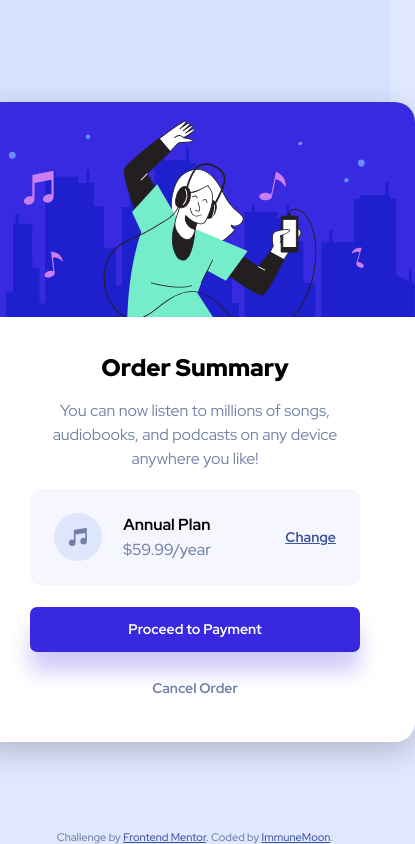
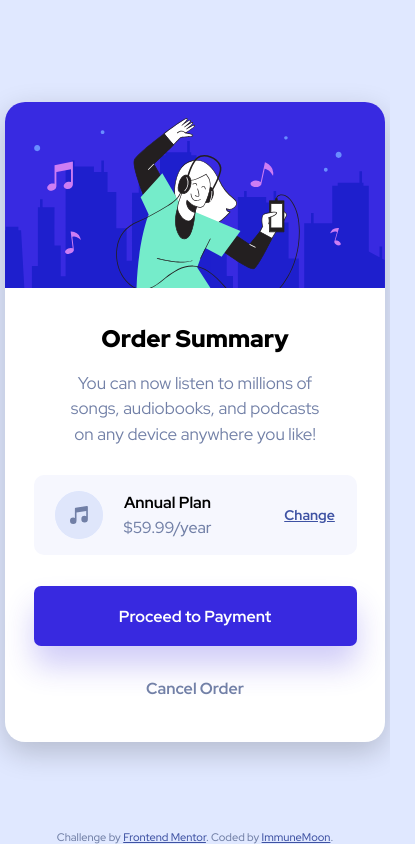
Before and after one commit to ImmuneMoon/Order-summary-card, a plain HTML site: page index.html in a window 390 px wide. Shown: the whole page, 415 px wide, since content can reach past the window. Drawn offline with Linux system fonts and the light colour scheme.

Commit message:
Finished layout and mobile design
Finished challenge

```diff
--- a/styles.css
+++ b/styles.css
@@ -79,11 +79,11 @@ main {
     align-items: center;
     background-color: hsl(230, 75%, 98%);
     width: 75%;
-    height: fit-content;
+    height: 5em;
     padding: 1em;
     padding-top: 1.5em;
     padding-bottom: 1.5em;
-    margin-top: 4%;
+    margin-top: 1.25em;
     margin-right: auto;
     margin-left: auto;
     border-radius: 10px;
@@ -145,6 +145,7 @@ main {
     height: 3.25em;
     width: 75%;
     margin: auto;
+    margin-top: .75em;
     border-radius: 7px;
     box-shadow: 0px 20px 20px hsla(245, 75%, 52%, 0.23);
 }
@@ -158,7 +159,7 @@ main {
     font-size: 14px;
     font-weight: 700;
     margin: auto;
-    margin-top: 6%;
+    margin-top: 2em;
     background-color: rgba(255, 255, 255, 0);
     border: none;
 }
@@ -181,3 +182,34 @@ footer {
 #attribution a {
     color: hsl(228, 45%, 44%);
 }
+
+@media (max-width: 768px) {
+
+    body {
+        background-image: none;
+    }
+
+    #card {
+        width: 380px;
+    }
+
+    #info {
+        font-size: 17px;
+    }
+
+    #plan {
+        margin-top: 1.75em;
+        width: 85%;
+    }
+
+    #proceed {
+        height: 3.75em;
+        width: 85%;
+        font-size: 16px;
+        box-shadow: 0px 20px 30px hsla(245, 75%, 52%, 0.23);
+    }
+
+    #cancel {
+        font-size: 16px;
+    }
+}
```
Also changed, not shown: 1 other file.
